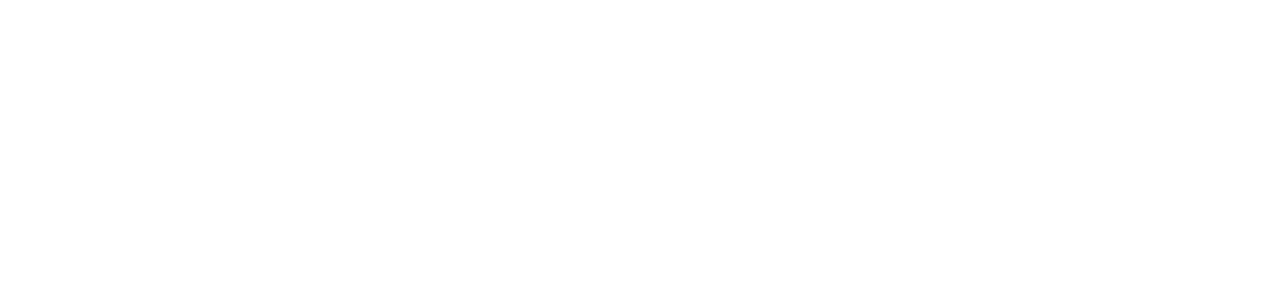
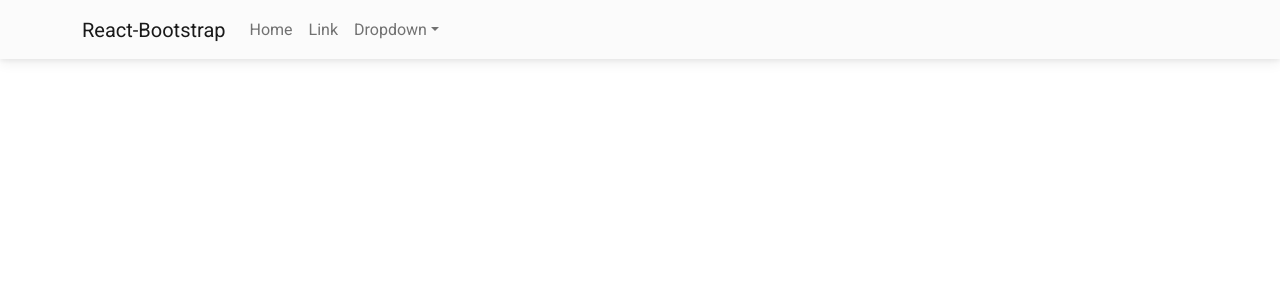
Before and after one commit to misterouija/HelloMovie, a React (Create React App) app: page / in a window 1280 px wide. Shown: the top 300 px of the page. Built offline with nearby package versions, Linux system fonts and the light colour scheme.

Commit message:
Adds bootstrap dependencies

```diff
--- a/package.json
+++ b/package.json
@@ -3,12 +3,14 @@
   "version": "0.1.0",
   "private": true,
   "dependencies": {
+    "@fortawesome/fontawesome-free": "^6.3.0",
     "@testing-library/jest-dom": "^5.16.5",
     "@testing-library/react": "^13.4.0",
     "@testing-library/user-event": "^13.5.0",
     "aos": "^2.3.4",
     "axios": "^1.3.4",
     "bootstrap": "^5.2.3",
+    "mdb-react-ui-kit": "^5.1.0",
     "movie-trailer": "^3.0.0",
     "react": "^18.2.0",
     "react-bootstrap": "^2.7.2",
--- a/public/index.html
+++ b/public/index.html
@@ -1,43 +1,20 @@
 <!DOCTYPE html>
 <html lang="en">
+
 <head>
   <meta charset="utf-8" />
   <link rel="icon" href="%PUBLIC_URL%/favicon.ico" />
   <meta name="viewport" content="width=device-width, initial-scale=1" />
   <meta name="theme-color" content="#000000" />
-    <meta
-      name="description"
-      content="Web site created using create-react-app"
-    />
+  <meta name="description" content="Web site created using create-react-app" />
   <link rel="apple-touch-icon" href="%PUBLIC_URL%/logo192.png" />
-    <!--
-      manifest.json provides metadata used when your web app is installed on a
-      user's mobile device or desktop. See https://developers.google.com/web/fundamentals/web-app-manifest/
-    -->
   <link rel="manifest" href="%PUBLIC_URL%/manifest.json" />
-    <!--
-      Notice the use of %PUBLIC_URL% in the tags above.
-      It will be replaced with the URL of the `public` folder during the build.
-      Only files inside the `public` folder can be referenced from the HTML.
+  <link href="https://fonts.googleapis.com/css?family=Roboto:300,400,500,700&display=swap" rel="stylesheet" />
+  <title>Hello Movie</title>
+</head>
 
-      Unlike "/favicon.ico" or "favicon.ico", "%PUBLIC_URL%/favicon.ico" will
-      work correctly both with client-side routing and a non-root public URL.
-      Learn how to configure a non-root public URL by running `npm run build`.
-    -->
-    <title>React App</title>
-  </head>
 <body>
-    <noscript>You need to enable JavaScript to run this app.</noscript>
   <div id="root"></div>
-    <!--
-      This HTML file is a template.
-      If you open it directly in the browser, you will see an empty page.
+</body>
 
-      You can add webfonts, meta tags, or analytics to this file.
-      The build step will place the bundled scripts into the <body> tag.
-
-      To begin the development, run `npm start` or `yarn start`.
-      To create a production bundle, use `npm run build` or `yarn build`.
-    -->
-  </body>
 </html>
--- a/src/App.js
+++ b/src/App.js
@@ -1,6 +1,15 @@
+import Header from './components/Header/Header';
+import 'bootstrap/dist/css/bootstrap.min.css';
+import 'bootstrap/dist/js/bootstrap.min.js';
+import 'mdb-react-ui-kit/dist/css/mdb.min.css';
+import '@fortawesome/fontawesome-free/css/all.min.css';
+
 function App() {
-    return <></>;
-
+    return (
+        <>
+            <Header />
+        </>
+    );
 }
 
 export default App;
--- /dev/null
+++ b/src/components/Header/Header.jsx
@@ -0,0 +1,38 @@
+import Container from 'react-bootstrap/Container';
+import Nav from 'react-bootstrap/Nav';
+import Navbar from 'react-bootstrap/Navbar';
+import NavDropdown from 'react-bootstrap/NavDropdown';
+
+function Header() {
+    return (
+        <Navbar bg='light' expand='lg'>
+            <Container>
+                <Navbar.Brand href='#home'>React-Bootstrap</Navbar.Brand>
+                <Navbar.Toggle aria-controls='basic-navbar-nav' />
+                <Navbar.Collapse id='basic-navbar-nav'>
+                    <Nav className='me-auto'>
+                        <Nav.Link href='#home'>Home</Nav.Link>
+                        <Nav.Link href='#link'>Link</Nav.Link>
+                        <NavDropdown title='Dropdown' id='basic-nav-dropdown'>
+                            <NavDropdown.Item href='#action/3.1'>
+                                Action
+                            </NavDropdown.Item>
+                            <NavDropdown.Item href='#action/3.2'>
+                                Another action
+                            </NavDropdown.Item>
+                            <NavDropdown.Item href='#action/3.3'>
+                                Something
+                            </NavDropdown.Item>
+                            <NavDropdown.Divider />
+                            <NavDropdown.Item href='#action/3.4'>
+                                Separated link
+                            </NavDropdown.Item>
+                        </NavDropdown>
+                    </Nav>
+                </Navbar.Collapse>
+            </Container>
+        </Navbar>
+    );
+}
+
+export default Header;
```
Also changed, not shown: src/components/Footer/Footer.jsx (added, +10 -0 lines), src/index.css (+8 -8 lines), 1 other file (tests, documents, lock files or other folders). Lines whose indentation alone changed are shown as unchanged.
